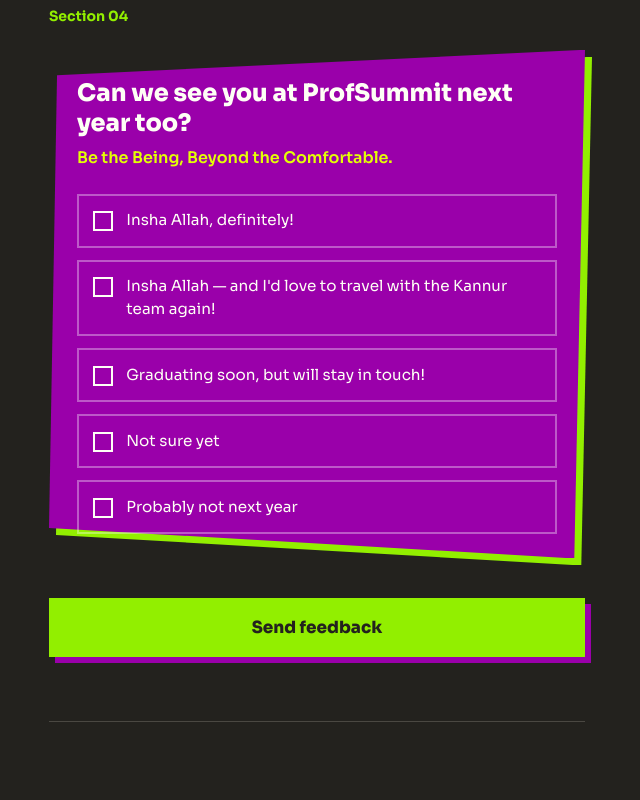
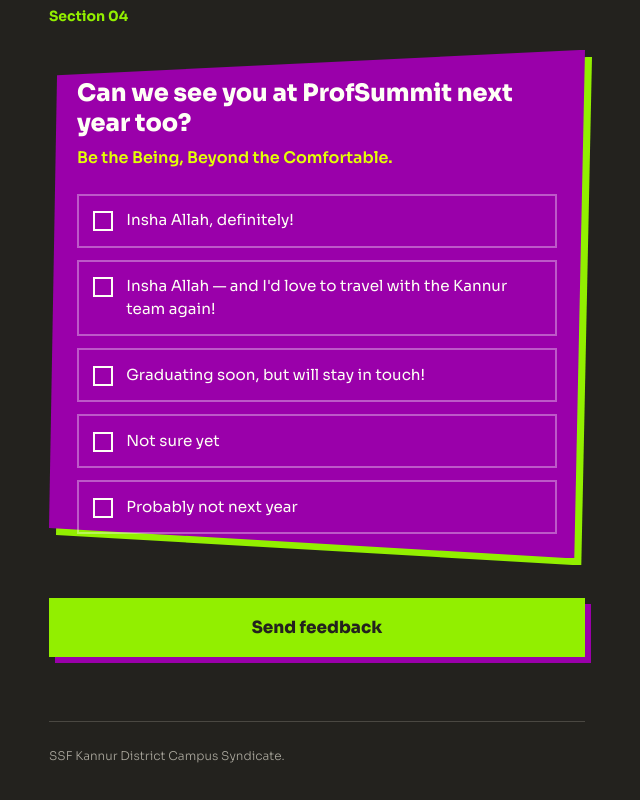
Before and after one commit to Naf1h/profsummit-kannur, a plain HTML site: page index.html in a window 1280 px wide. Shown: the part 3101-3901 px from the top of the page, without its empty margins (323-963 px from the left). Drawn offline with nearby package versions, Linux system fonts and the light colour scheme.

Commit message:
Update index.html

```diff
--- a/index.html
+++ b/index.html
@@ -321,6 +321,7 @@
   </section>
 
   <footer class="mt-16 pt-6 border-t border-line text-xs font-light text-mute leading-relaxed">
+        SSF Kannur District Campus Syndicate.
   </footer>
 </main>
 
```
